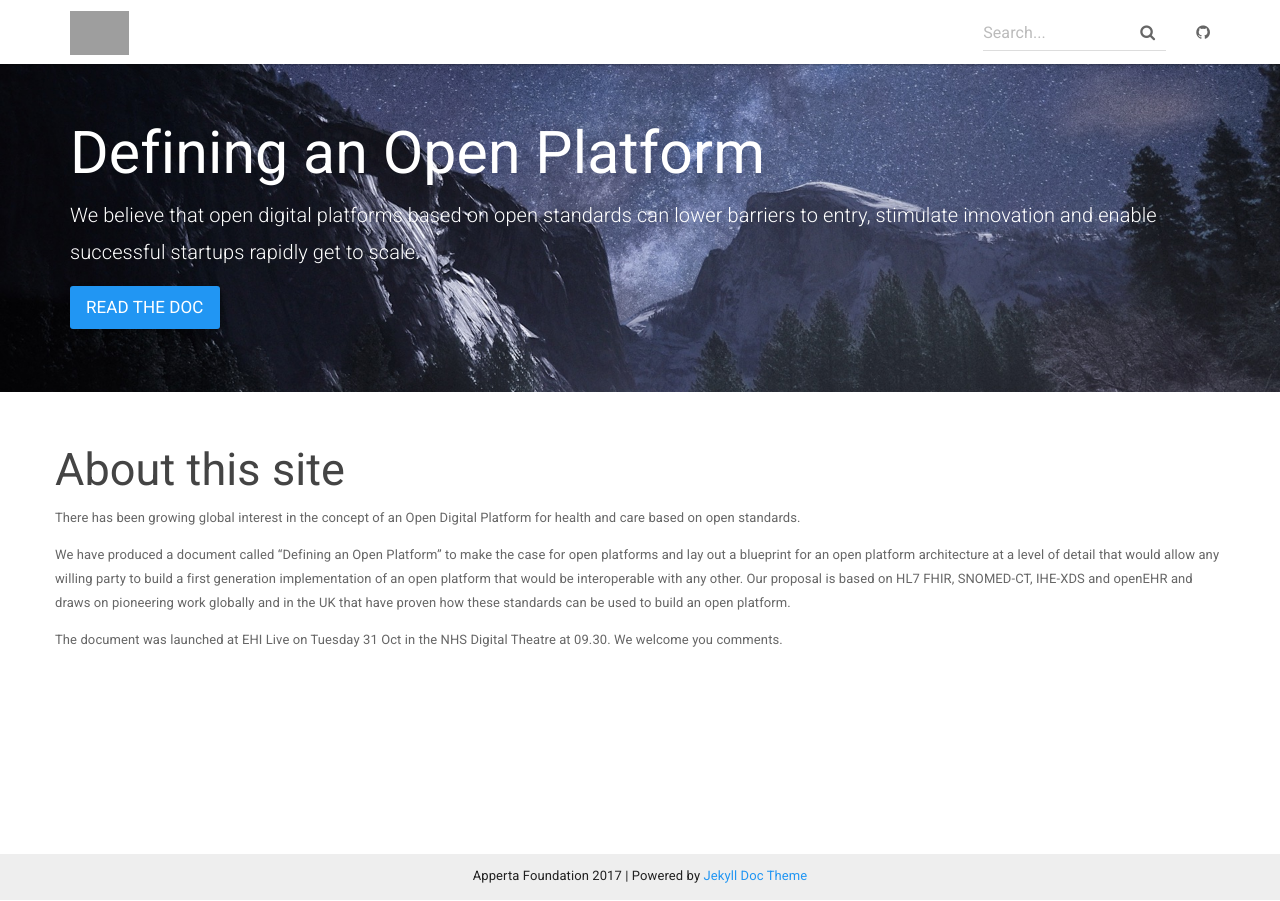
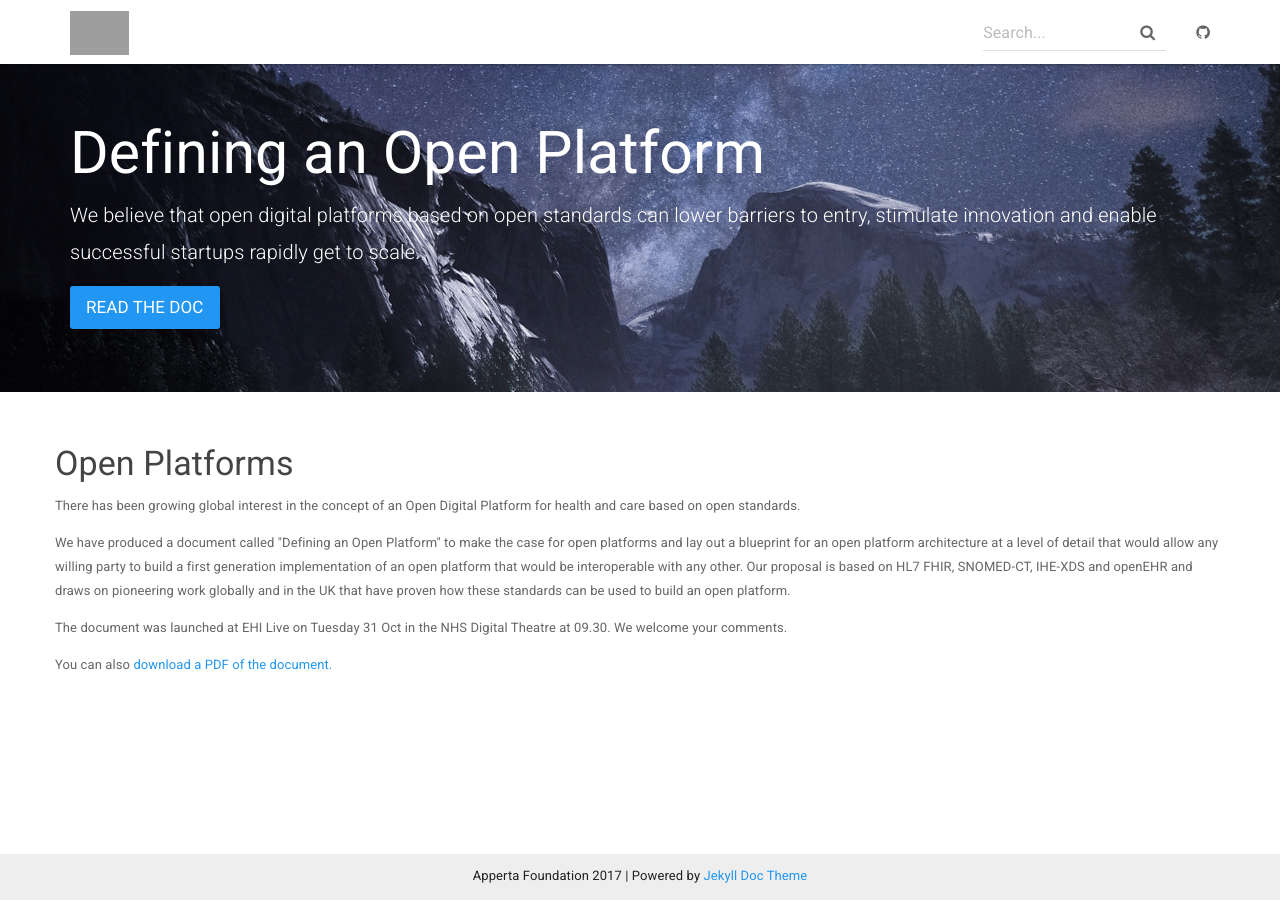
Before and after one commit to nhsland/apperta-open-platform, a Jekyll site: the page built from docs/index.html, in a window 1280 px wide. Built offline with Jekyll 4.4.1, drawn with Linux system fonts in a browser that asks for light colours; nearby versions of some CDN libraries; grey boxes are pictures that could not be loaded.

Commit message:
Minor text changes

```diff
--- a/docs/index.html
+++ b/docs/index.html
@@ -16,17 +16,15 @@ stimulate innovation and enable successful startups rapidly get to scale.</p>
 
     <div class="row">
         <div>
-            <h2 class="header-light regular-pad">About this site</h2>
+            <h3 class="header-light regular-pad">Open Platforms</h3>
               <p>There has been growing global interest in the concept of an Open Digital Platform for health and care based on open standards.</p>
-              <p>We have produced a document called “Defining an Open Platform” to make the case for open platforms and lay out a blueprint for an open platform architecture at a level of detail that would allow any willing party to build a first generation implementation of an open platform that would be interoperable with any other. Our proposal is based on HL7 FHIR, SNOMED-CT, IHE-XDS and openEHR and draws on pioneering work globally and in the UK that have proven how these standards can be used to build an open platform.</p>
-              <p>The document was launched at EHI Live on Tuesday 31 Oct in the NHS Digital Theatre at 09.30. We welcome you comments.</p>
+              <p>We have produced a document called "Defining an Open Platform" to make the case for open platforms and lay out a blueprint for an open platform architecture at a level of detail that would allow any willing party to build a first generation implementation of an open platform that would be interoperable with any other. Our proposal is based on HL7 FHIR, SNOMED-CT, IHE-XDS and openEHR and draws on pioneering work globally and in the UK that have proven how these standards can be used to build an open platform.</p>
+              <p>The document was launched at EHI Live on Tuesday 31 Oct in the NHS Digital Theatre at 09.30. We welcome your comments.</p>
+              <p>You can also <a href="https://apperta.org/_attachment/DefiningOpenPlatform/Apperta_Defining_an_Open_Platform_SP.pdf">download a PDF of the document.</a></p>
         </div>
-        <!-- <div class="col-md-6 text-center">
-            <img src="img/jekyll-dark.png" alt="" class="img-responsive">
-        </div> -->
     </div>
+
 <!--
-    <hr>
 
     <div class="row">
         <div class="col-sm-4">
```
